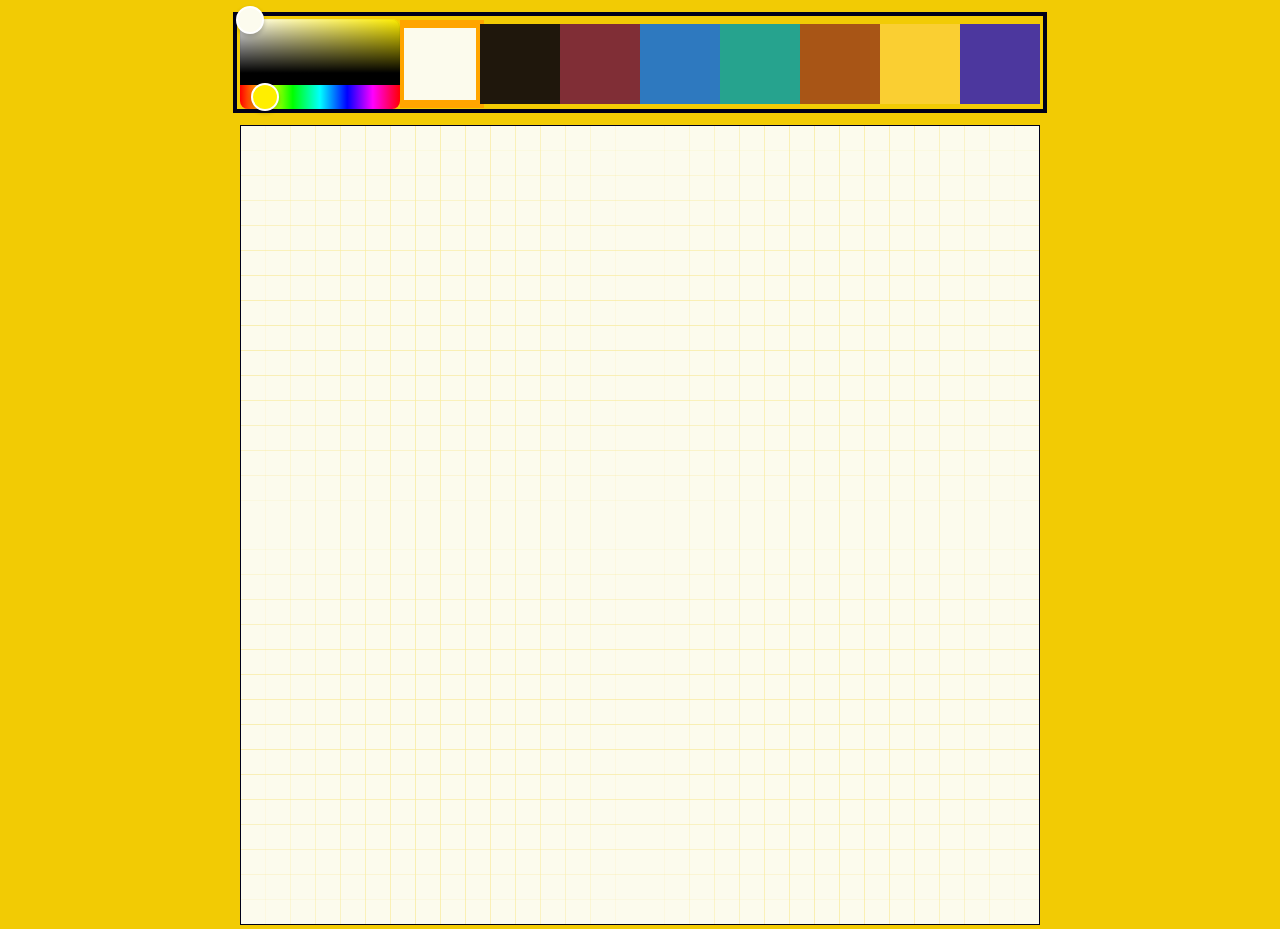
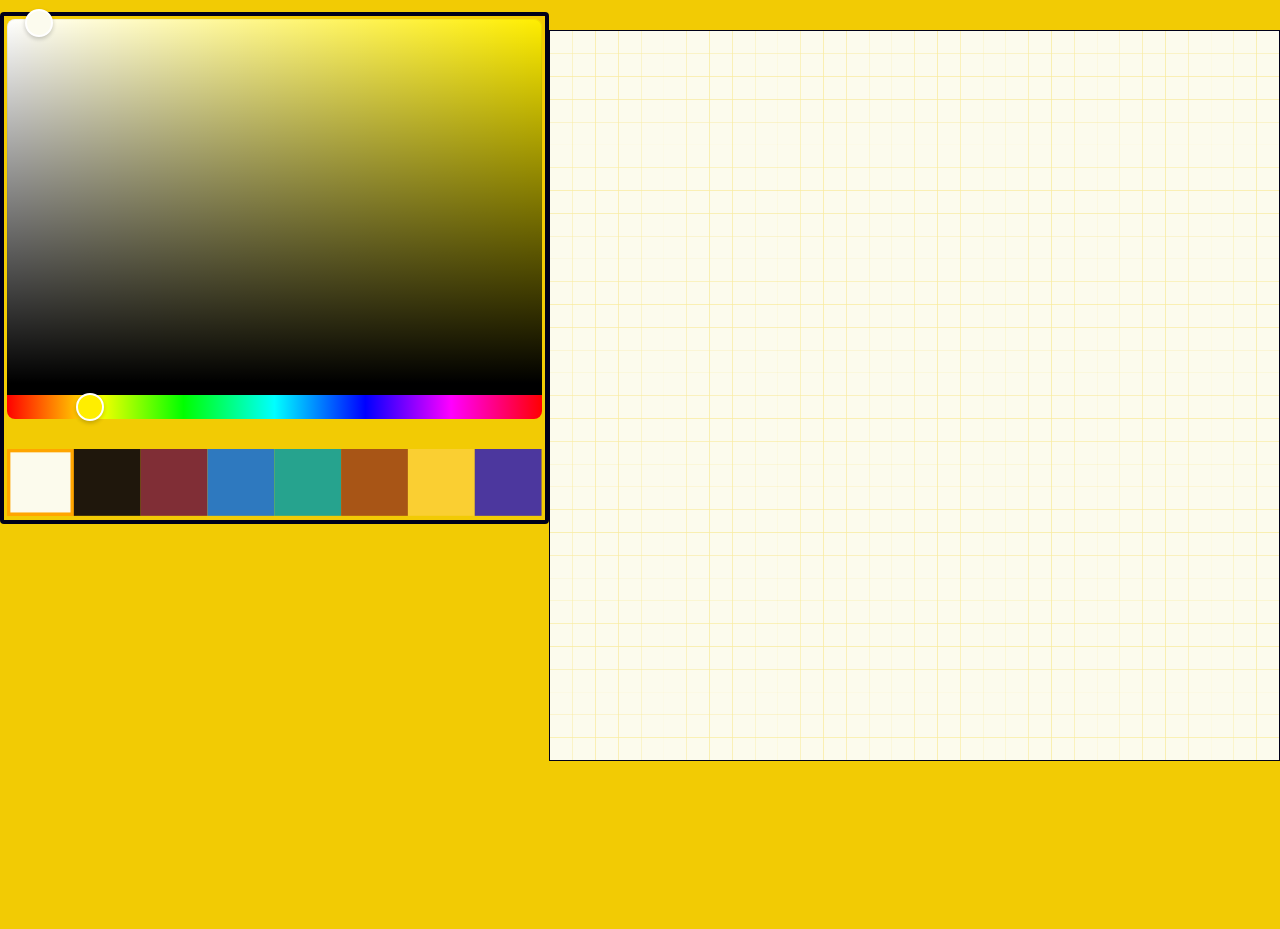
Before and after one commit to sirsean/pfper, a React (Create React App) app: page /editor in a window 1280 px wide. After the commit the page ends 860 px from the top, so only its background shows below. Built offline with nearby package versions, Linux system fonts and the light colour scheme; what nft.storage would draw is missing.

Commit message:
larger color picker

```diff
--- a/src/App.css
+++ b/src/App.css
@@ -15,26 +15,37 @@ button {
     font-size: 2.0em;
 }
 
+.Editor {
+    display: flex;
+    flex-direction: row;
+    margin: 0 auto;
+}
+
+.editor-controls {
+    width: 600px;
+    margin: 0 auto;
+}
+
 .MintBar {
     text-align: center;
     margin-top: 12px;
 }
 
 .ColorPicker {
-    width: 800px;
     margin: 12px auto;
     padding: 3px 3px 0px 3px;
     border: 4px solid var(--black);
-    display: flex;
-    flex-direction: row;
+    border-radius: 4px;
 }
 
 .ColorPicker .react-colorful {
-    height: 90px;
+    width: 100%;
+    height: 400px;
+    margin-bottom: 30px;
 }
 
 .pfp {
-    margin: 0 auto;
+    margin: 30px auto;
 }
 
 .pfp object, .pfp svg {
--- a/src/views/editor.js
+++ b/src/views/editor.js
@@ -67,8 +67,10 @@ export default function Editor() {
     }
     return (
         <div className="Editor" onContextMenu={block}>
-            <MintBar />
-            <ColorPicker />
+            <div className="editor-controls">
+                <MintBar />
+                <ColorPicker />
+            </div>
             <Pfp />
         </div>
     );
```
